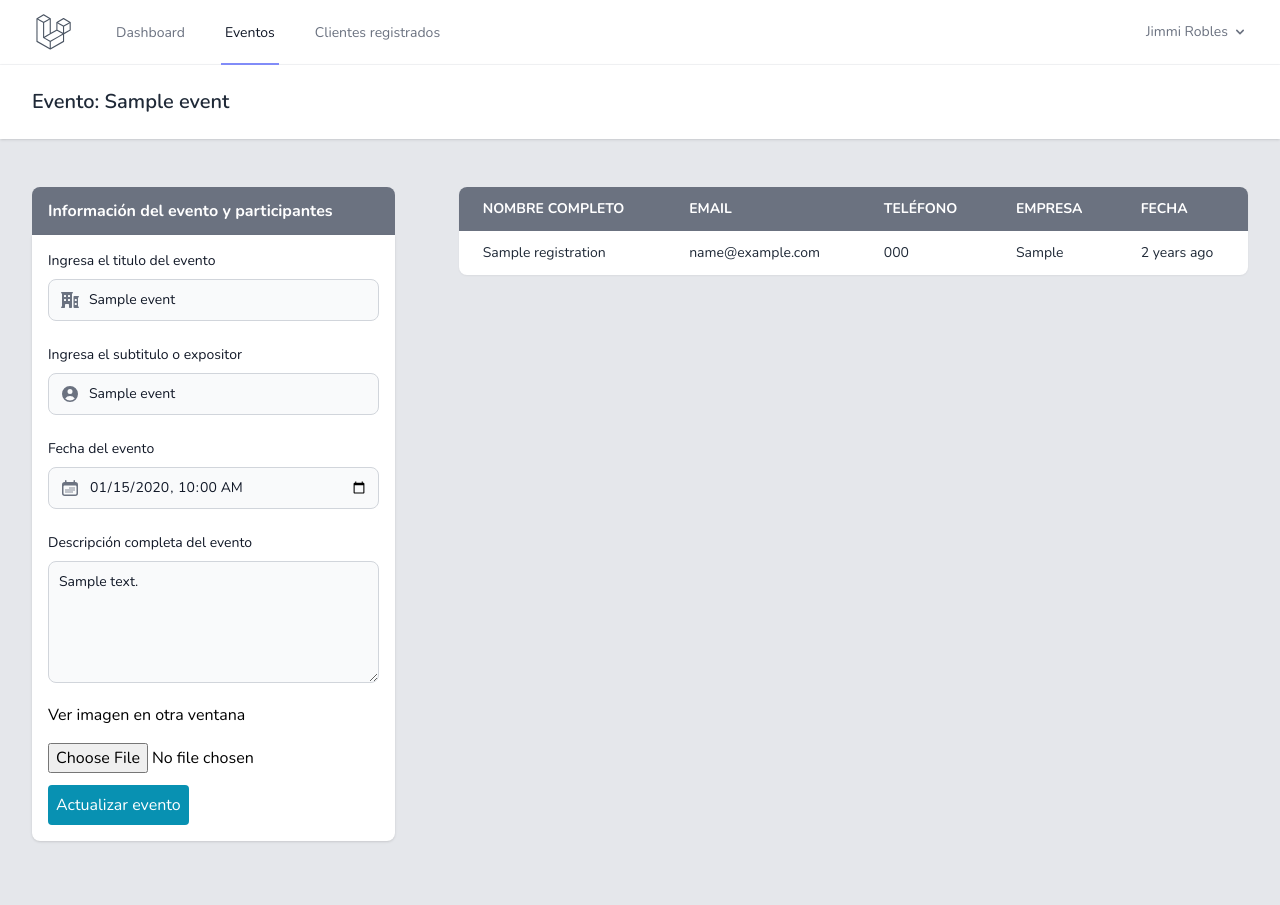
After one commit to jimmiroblescasanova/jrc20, a Laravel app: page /admin/eventos/1/ver-evento in a window 1280 px wide. The commit adds this page. Run offline with Laravel 9, Linux system fonts and the light colour scheme; a user stored in the database is signed in; data comes from the database, SQL or seed files in the repository; tables that the repository leaves empty hold one stand-in row (values such as "Sample post"); style sheets or scripts are compiled from the project's sources; some libraries are stand-ins or nearby versions.

Commit message:
Vista, creacion de evneto

```diff
--- a/app/Http/Controllers/Admin/AdminEventController.php
+++ b/app/Http/Controllers/Admin/AdminEventController.php
@@ -9,6 +9,11 @@ use App\Http\Requests\SaveEventRequest;
 
 class AdminEventController extends Controller
 {
+    /**
+     * Enlista los eventos creados
+     *
+     * @return void
+     */
     public function index()
     {
         $events = Event::query()
@@ -20,6 +25,11 @@ class AdminEventController extends Controller
         ]);
     }
 
+    /**
+     * Vista para la creación del modelo
+     *
+     * @return void
+     */
     public function create()
     {
         return view('admin.events.create');
@@ -41,4 +51,15 @@ class AdminEventController extends Controller
 
         return redirect()->route('admin.events.index');
     }
+
+    /**
+     * Muestra el modelo del evento seleccionado
+     *
+     * @param Event $event
+     * @return void
+     */
+    public function show(Event $event)
+    {
+        return view('admin.events.show', compact('event'));
+    }
 }
--- a/app/Models/Event.php
+++ b/app/Models/Event.php
@@ -12,9 +12,7 @@ class Event extends Model
     use HasFactory;
 
     protected $dates = ['date'];
-    protected $casts = [
-        'date' => 'date:d-m-Y',
-    ];
+
     protected $fillable = [
         'title', 'slug', 'subtitle', 'summary', 'image', 'date',
     ];
--- /dev/null
+++ b/resources/views/admin/events/show.blade.php
@@ -0,0 +1,89 @@
+<x-app-layout>
+    <x-slot name="header">
+        <div class="w-full inline-flex justify-between">
+            <h2 class="font-semibold text-xl text-gray-800 leading-tight">
+                Evento: {{ $event->title }}
+            </h2>
+        </div>
+    </x-slot>
+
+    <div class="py-12 lg:grid lg:grid-cols-3">
+        <div class="mx-auto px-5 lg:px-8 mb-4 w-full">
+            <div class="bg-gray-500 text-white font-bold py-3 px-4 rounded-t-lg">
+                Información del evento y participantes
+            </div>
+            <div class="bg-white shadow p-4 rounded-b-lg">
+                <form action="" method="post" enctype="multipart/form-data">
+                    @csrf
+                    <x-input-icon name="title" :value="$event->title" label="Ingresa el titulo del evento">
+                        <svg xmlns="http://www.w3.org/2000/svg" viewBox="0 0 20 20" fill="currentColor" class="text-gray-500 w-5 h-5">
+                        <path fill-rule="evenodd" d="M1 2.75A.75.75 0 011.75 2h10.5a.75.75 0 010 1.5H12v13.75a.75.75 0 01-.75.75h-1.5a.75.75 0 01-.75-.75v-2.5a.75.75 0 00-.75-.75h-2.5a.75.75 0 00-.75.75v2.5a.75.75 0 01-.75.75h-2.5a.75.75 0 010-1.5H2v-13h-.25A.75.75 0 011 2.75zM4 5.5a.5.5 0 01.5-.5h1a.5.5 0 01.5.5v1a.5.5 0 01-.5.5h-1a.5.5 0 01-.5-.5v-1zM4.5 9a.5.5 0 00-.5.5v1a.5.5 0 00.5.5h1a.5.5 0 00.5-.5v-1a.5.5 0 00-.5-.5h-1zM8 5.5a.5.5 0 01.5-.5h1a.5.5 0 01.5.5v1a.5.5 0 01-.5.5h-1a.5.5 0 01-.5-.5v-1zM8.5 9a.5.5 0 00-.5.5v1a.5.5 0 00.5.5h1a.5.5 0 00.5-.5v-1a.5.5 0 00-.5-.5h-1zM14.25 6a.75.75 0 00-.75.75V17a1 1 0 001 1h3.75a.75.75 0 000-1.5H18v-9h.25a.75.75 0 000-1.5h-4zm.5 3.5a.5.5 0 01.5-.5h1a.5.5 0 01.5.5v1a.5.5 0 01-.5.5h-1a.5.5 0 01-.5-.5v-1zm.5 3.5a.5.5 0 00-.5.5v1a.5.5 0 00.5.5h1a.5.5 0 00.5-.5v-1a.5.5 0 00-.5-.5h-1z" clip-rule="evenodd" />
+                        </svg>
+                    </x-input-icon>
+                    <x-input-icon name="subtitle" label="Ingresa el subtitulo o expositor" :value="$event->subtitle">
+                        <svg xmlns="http://www.w3.org/2000/svg" viewBox="0 0 20 20" fill="currentColor" class="text-gray-500 w-5 h-5">
+                        <path fill-rule="evenodd" d="M18 10a8 8 0 11-16 0 8 8 0 0116 0zm-5.5-2.5a2.5 2.5 0 11-5 0 2.5 2.5 0 015 0zM10 12a5.99 5.99 0 00-4.793 2.39A6.483 6.483 0 0010 16.5a6.483 6.483 0 004.793-2.11A5.99 5.99 0 0010 12z" clip-rule="evenodd" />
+                        </svg>
+                    </x-input-icon>
+                    <x-input-icon type="datetime-local" name="date" label="Fecha del evento" :value="$event->date">
+                        <svg xmlns="http://www.w3.org/2000/svg" viewBox="0 0 20 20" fill="currentColor" class="text-gray-500 w-5 h-5">
+                        <path d="M5.25 12a.75.75 0 01.75-.75h.01a.75.75 0 01.75.75v.01a.75.75 0 01-.75.75H6a.75.75 0 01-.75-.75V12zM6 13.25a.75.75 0 00-.75.75v.01c0 .414.336.75.75.75h.01a.75.75 0 00.75-.75V14a.75.75 0 00-.75-.75H6zM7.25 12a.75.75 0 01.75-.75h.01a.75.75 0 01.75.75v.01a.75.75 0 01-.75.75H8a.75.75 0 01-.75-.75V12zM8 13.25a.75.75 0 00-.75.75v.01c0 .414.336.75.75.75h.01a.75.75 0 00.75-.75V14a.75.75 0 00-.75-.75H8zM9.25 10a.75.75 0 01.75-.75h.01a.75.75 0 01.75.75v.01a.75.75 0 01-.75.75H10a.75.75 0 01-.75-.75V10zM10 11.25a.75.75 0 00-.75.75v.01c0 .414.336.75.75.75h.01a.75.75 0 00.75-.75V12a.75.75 0 00-.75-.75H10zM9.25 14a.75.75 0 01.75-.75h.01a.75.75 0 01.75.75v.01a.75.75 0 01-.75.75H10a.75.75 0 01-.75-.75V14zM12 9.25a.75.75 0 00-.75.75v.01c0 .414.336.75.75.75h.01a.75.75 0 00.75-.75V10a.75.75 0 00-.75-.75H12zM11.25 12a.75.75 0 01.75-.75h.01a.75.75 0 01.75.75v.01a.75.75 0 01-.75.75H12a.75.75 0 01-.75-.75V12zM12 13.25a.75.75 0 00-.75.75v.01c0 .414.336.75.75.75h.01a.75.75 0 00.75-.75V14a.75.75 0 00-.75-.75H12zM13.25 10a.75.75 0 01.75-.75h.01a.75.75 0 01.75.75v.01a.75.75 0 01-.75.75H14a.75.75 0 01-.75-.75V10zM14 11.25a.75.75 0 00-.75.75v.01c0 .414.336.75.75.75h.01a.75.75 0 00.75-.75V12a.75.75 0 00-.75-.75H14z" />
+                        <path fill-rule="evenodd" d="M5.75 2a.75.75 0 01.75.75V4h7V2.75a.75.75 0 011.5 0V4h.25A2.75 2.75 0 0118 6.75v8.5A2.75 2.75 0 0115.25 18H4.75A2.75 2.75 0 012 15.25v-8.5A2.75 2.75 0 014.75 4H5V2.75A.75.75 0 015.75 2zm-1 5.5c-.69 0-1.25.56-1.25 1.25v6.5c0 .69.56 1.25 1.25 1.25h10.5c.69 0 1.25-.56 1.25-1.25v-6.5c0-.69-.56-1.25-1.25-1.25H4.75z" clip-rule="evenodd" />
+                        </svg>
+                    </x-input-icon>
+                    <div id="group-description" class="mb-5">
+                        <label
+                            for="summary"
+                            class="block mb-2 text-sm font-medium text-gray-900 dark:text-gray-400">
+                            Descripción completa del evento
+                        </label>
+                        <textarea
+                            id="summary"
+                            name="summary"
+                            rows="5"
+                            class="block p-2.5 w-full text-sm text-gray-900 bg-gray-50 rounded-lg border border-gray-300 focus:ring-blue-500 focus:border-blue-500 dark:bg-gray-700 dark:border-gray-600 dark:placeholder-gray-400 dark:text-white dark:focus:ring-blue-500 dark:focus:border-blue-500" placeholder="Temario, contenido, información, etc..."
+                            >{{ $event->summary }}</textarea>
+                    </div>
+                    <div class="mb-4"><a href="{{ asset($event->image) }}" target="_blank" class="hover:underline">Ver imagen en otra ventana</a></div>
+                    <div id="group-file" class="mb-3">
+                        <input type="file" name="image" id="image">
+                    </div>
+                    <div>
+                        <button
+                            type="submit"
+                            class="p-2 text-white rounded bg-cyan-600 transition-colors hover:bg-cyan-900">
+                            Actualizar evento
+                        </button>
+                    </div>
+                </form>
+            </div>
+        </div>
+        <div class="mx-auto px-5 lg:px-8 col-span-2 w-full">
+            <div class="bg-white overflow-x-auto shadow-sm rounded-lg">
+                <x-table>
+                    <x-slot:headings>
+                        <x-table.heading>Nombre completo</x-table.heading>
+                        <x-table.heading>Email</x-table.heading>
+                        <x-table.heading>Teléfono</x-table.heading>
+                        <x-table.heading>Empresa</x-table.heading>
+                        <x-table.heading>Fecha</x-table.heading>
+                    </x-slot:headings>
+
+                    @forelse ($event->registrations as $registration)
+                        <tr>
+                            <x-table.row>{{ $registration->name }}</x-table.row>
+                            <x-table.row>{{ $registration->email }}</x-table.row>
+                            <x-table.row>{{ $registration->phone }}</x-table.row>
+                            <x-table.row>{{ $registration->company }}</x-table.row>
+                            <x-table.row>{{ $registration->created_at->diffForHumans() }}</x-table.row>
+                        </tr>
+                    @empty
+                        <tr>
+                            <td colspan="5" class="py-2 px-4">No existe ningún registro</td>
+                        </tr>
+                    @endforelse
+                </x-table>
+            </div>
+        </div>
+    </div>
+</x-app-layout>
--- a/resources/views/components/input-icon.blade.php
+++ b/resources/views/components/input-icon.blade.php
@@ -3,6 +3,7 @@
     'name' => $name,
     'label' => $label,
     'placeholder' => null,
+    'value' => $value ?? null,
 ])
 
 <div id="group-{{ $name }}" class="mb-6">
@@ -17,6 +18,7 @@
             type="{{ $type }}"
             id="input-{{ $name }}"
             name="{{ $name }}"
+            value="{{ $value }}"
             class="bg-gray-50 border border-gray-300 text-gray-900 text-sm rounded-lg focus:ring-blue-500 focus:border-blue-500 block w-full pl-10 p-2.5  dark:bg-gray-700 dark:border-gray-600 dark:placeholder-gray-400 dark:text-white dark:focus:ring-blue-500 dark:focus:border-blue-500"
             placeholder="{{ $placeholder }}">
     </div>
--- a/resources/views/components/table.blade.php
+++ b/resources/views/components/table.blade.php
@@ -1,4 +1,4 @@
-<table class="w-full text-sm text-left text-gray-500">
+<table class="w-full text-sm text-left text-gray-800">
     <thead class="text-white bg-gray-500 uppercase">
         <tr>
             {{ $headings }}
--- a/resources/views/components/table/heading.blade.php
+++ b/resources/views/components/table/heading.blade.php
@@ -1,3 +1,3 @@
-<th scope="col" class="py-4 px-6">
+<th scope="col" class="py-3 px-6">
     {{ $slot }}
 </th>
--- a/resources/views/events/show.blade.php
+++ b/resources/views/events/show.blade.php
@@ -4,7 +4,7 @@
         <div class="bg-white mx-auto items-center w-4/5 md:flex md:h-144 rounded-lg border shadow-md md:flex-row">
             <img
                 src="{{ asset($event->image) }}"
-                class="object-cover h-full rounded-t-lg md:w-full md:rounded-none md:rounded-l-lg"
+                class="object-cover h-full hover:object-scale-down rounded-t-lg md:w-1/2 md:max-w-2xl md:rounded-none md:rounded-l-lg"
                 alt="">
             <div class="grid h-full justify-between p-8 leading-normal">
                 <div>
--- a/resources/views/layouts/app.blade.php
+++ b/resources/views/layouts/app.blade.php
@@ -14,7 +14,7 @@
         @vite(['resources/css/app.css', 'resources/js/app.js'])
     </head>
     <body class="font-sans antialiased">
-        <div class="min-h-screen bg-gray-100">
+        <div class="min-h-screen bg-gray-200">
             @include('layouts.navigation')
 
             <!-- Page Heading -->
--- a/routes/web.php
+++ b/routes/web.php
@@ -51,6 +51,7 @@ Route::group([
         Route::get('/', 'index')->name('index');
         Route::get('/crear-evento', 'create')->name('create');
         Route::post('/crear-evento', 'store')->name('store');
+        Route::get('/{event}/ver-evento', 'show')->name('show');
     });
 
 });
```
Also changed, not shown: resources/views/admin/events/index.blade.php (+10 -2 lines).
